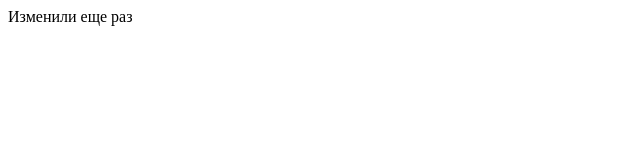
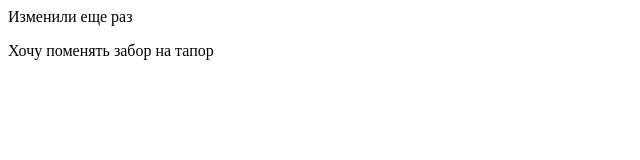
Before and after one commit to Belinas/Git_laba6, a plain HTML site: page index.html in a window 1280 px wide. Shown: the whole page, without its empty margins (0-640 px from the left). Drawn offline with Linux system fonts and the light colour scheme.

Commit message:
second commit

```diff
--- a/index.html
+++ b/index.html
@@ -5,5 +5,6 @@
 </head>
 <body>
 <p>Изменили еще раз</p>
+<p>Хочу поменять забор на тапор</p>
 </body>
 </html>
```
